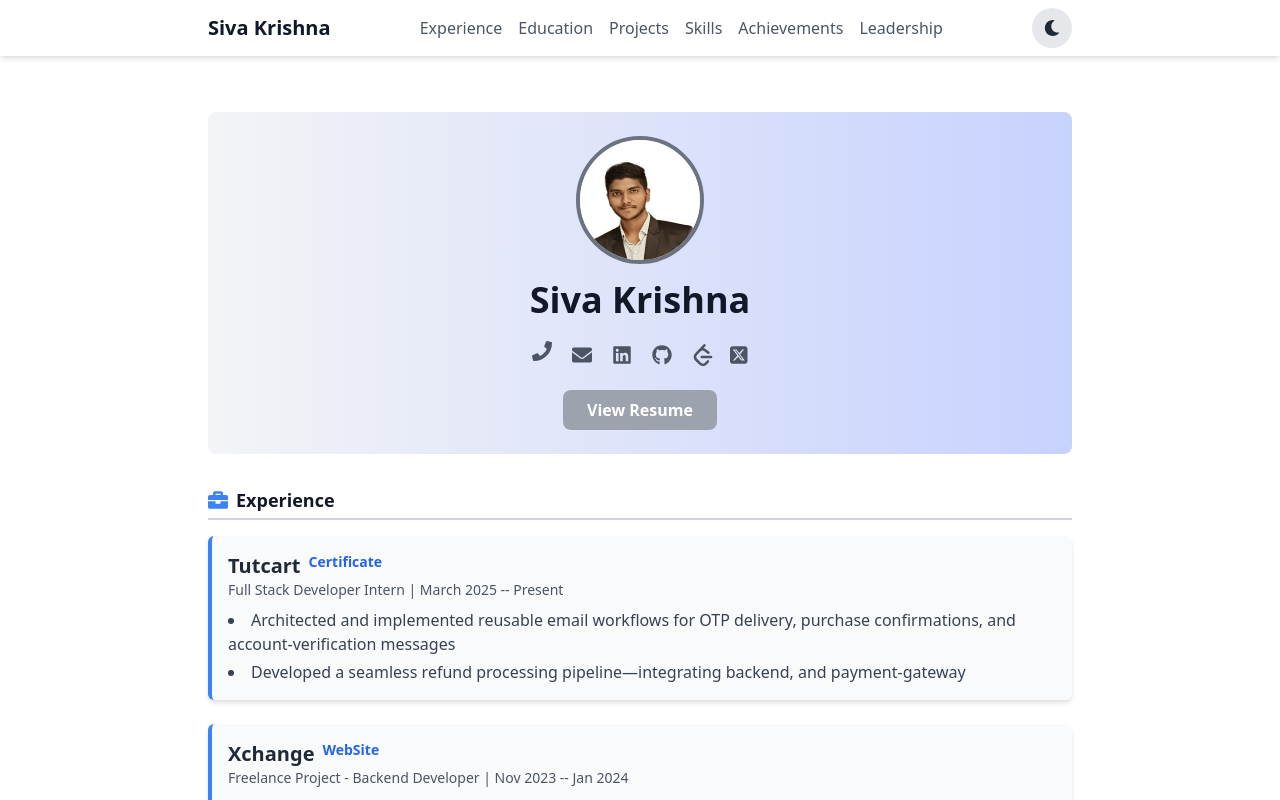
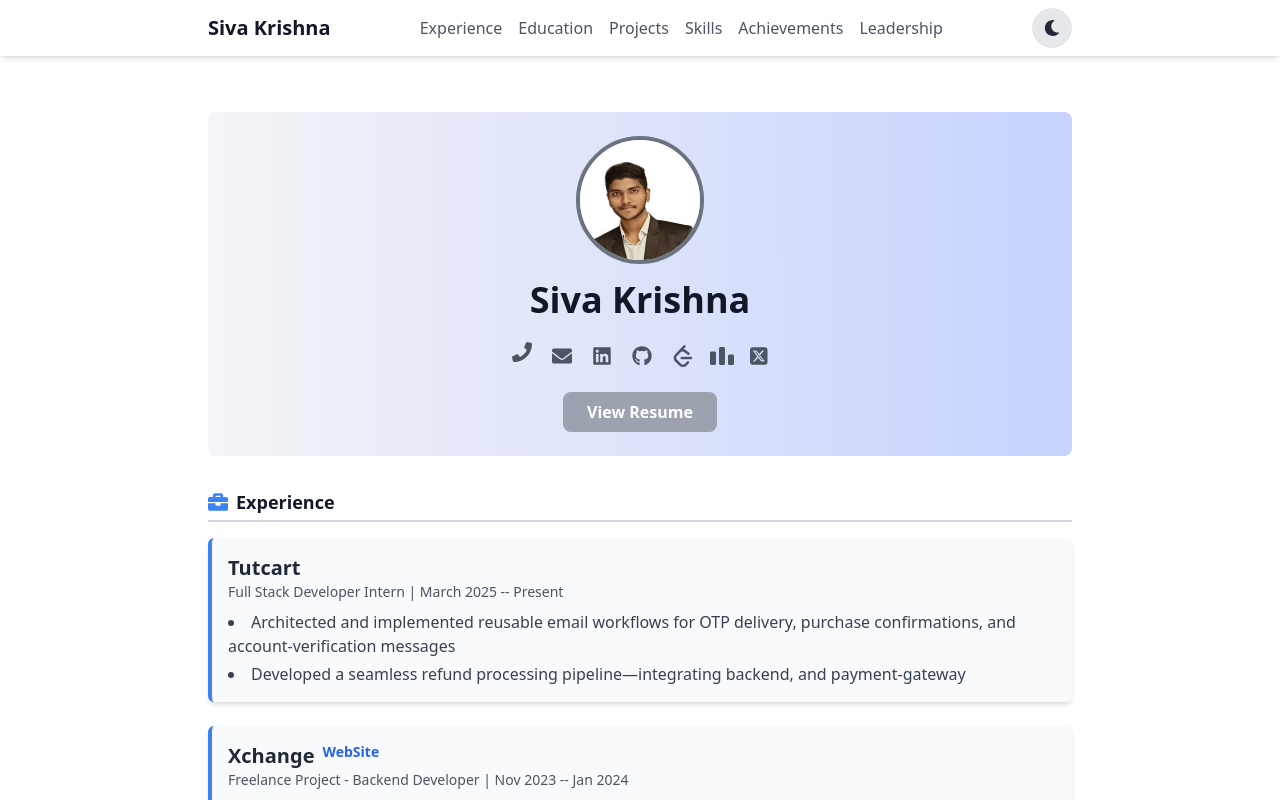
Before and after one commit to sivakrishna1023/Siva-Krishna, a React (Vite) app: page / in a window 1280 px wide. Shown: the top 800 px of the page. Built offline with nearby package versions, Linux system fonts and the light colour scheme.

Commit message:
Added Codeforces Icon

```diff
--- a/src/App.jsx
+++ b/src/App.jsx
@@ -5,6 +5,7 @@ import { FontAwesomeIcon } from '@fortawesome/react-fontawesome';
 import {faSquareXTwitter} from "@fortawesome/free-brands-svg-icons"
 
 import { SimpleIconsLeetcode } from "./leetcode";
+import { CodeforcesIcon } from "./codeforces";
 
 import {
   FaChalkboardTeacher,
@@ -415,6 +416,17 @@ function App() {
 
               <div className="cursor-pointer" onClick={handleCopyEmail}  >
               <a
+                href="https://codeforces.com/profile/SivaKrishna96"
+                target="_blank"
+                rel="noopener noreferrer"
+                className="flex items-center hover:text-blue-500 dark:hover:text-blue-400 transition-colors duration-300"
+              >
+               <CodeforcesIcon size={50} />
+              </a>
+              </div>
+
+              <div className="cursor-pointer" onClick={handleCopyEmail}  >
+              <a
                 href="https://x.com/_SivaKrishna96"
                 target="_blank"
                 rel="noopener noreferrer"
@@ -463,7 +475,8 @@ function App() {
                     className="ml-2 text-blue-600 dark:text-blue-400 hover:underline text-sm"
                   >
                     {
-                      exp.company==="Xchange"? "WebSite" : "Certificate"
+                      exp.company==="Xchange"? "WebSite" :
+                        exp.company!=="Tutcart" ? "Certificate" : ""
                     }
                   </a>
                 </h3>
--- /dev/null
+++ b/src/codeforces.jsx
@@ -0,0 +1,17 @@
+import React from 'react';
+
+export function CodeforcesIcon(props) {
+  return (
+    <svg
+      width="24px"
+      height="24px"
+      viewBox="0 0 24 24"
+      role="img"
+      xmlns="http://www.w3.org/2000/svg"
+      fill="currentColor" // Set the fill color to gray
+      {...props}
+    >
+      <path d="M4.5 7.5A1.5 1.5 0 0 1 6 9v10.5A1.5 1.5 0 0 1 4.5 21h-3C.673 21 0 20.328 0 19.5V9c0-.828.673-1.5 1.5-1.5h3zm9-4.5A1.5 1.5 0 0 1 15 4.5v15a1.5 1.5 0 0 1-1.5 1.5h-3c-.827 0-1.5-.672-1.5-1.5v-15c0-.828.673-1.5 1.5-1.5h3zm9 7.5A1.5 1.5 0 0 1 24 12v7.5a1.5 1.5 0 0 1-1.5 1.5h-3a1.5 1.5 0 0 1-1.5-1.5V12a1.5 1.5 0 0 1 1.5-1.5h3z" />
+    </svg>
+  );
+}
```
